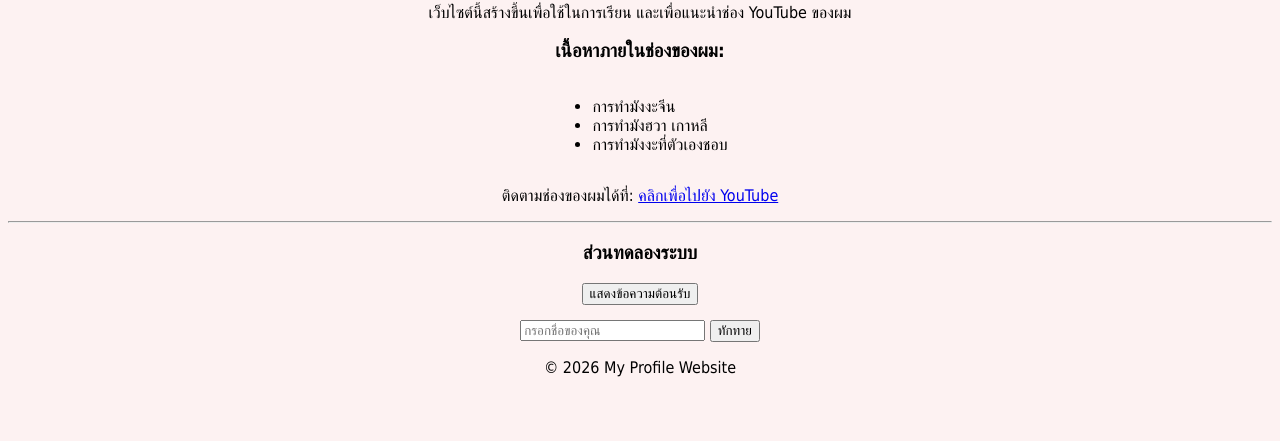
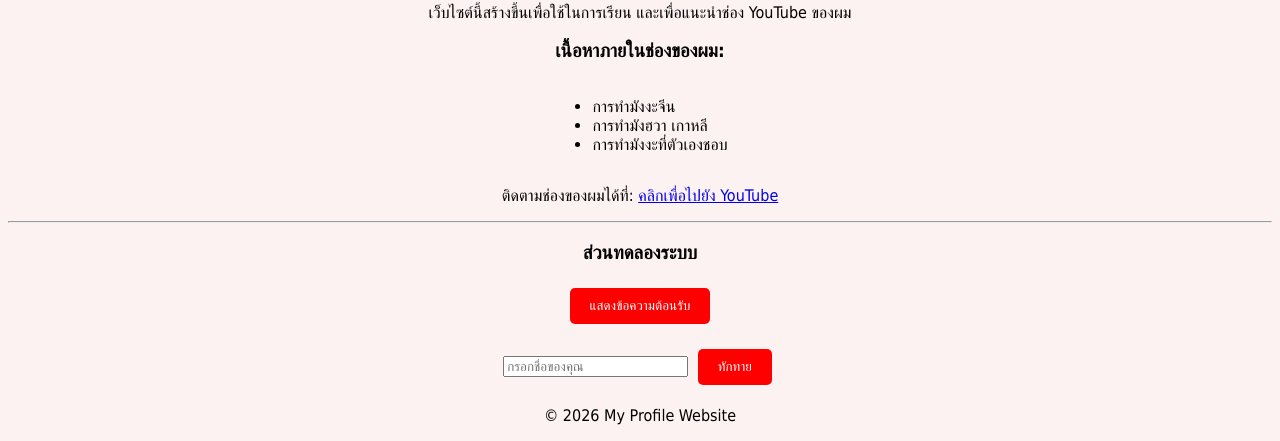
Before and after one commit to 6840215134-code/Practical-Test, a plain HTML site: page index.html in a window 1280 px wide. Shown: the part 468-909 px from the top of the page. Before the commit the page ends 861 px from the top, so only its background shows below. Drawn offline with Linux system fonts and the light colour scheme.

Commit message:
style.css

```diff
--- a/style.css
+++ b/style.css
@@ -4,11 +4,28 @@ body {
     text-align: center;
     padding-top: 50px;
 }
+
 img {
     border-radius: 20px;
     box-shadow: 0 4px 8px rgba(0,0,0,0.2);
 }
+
 ul {
     display: inline-block;
     text-align: left;
 }
+
+
+button {
+    background-color: #ff0000;
+    color: white;
+    border: none;
+    padding: 10px 20px;
+    border-radius: 5px;
+    cursor: pointer;
+    margin: 5px;
+}
+
+button:hover {
+    background-color: #cc0000;
+}
```
